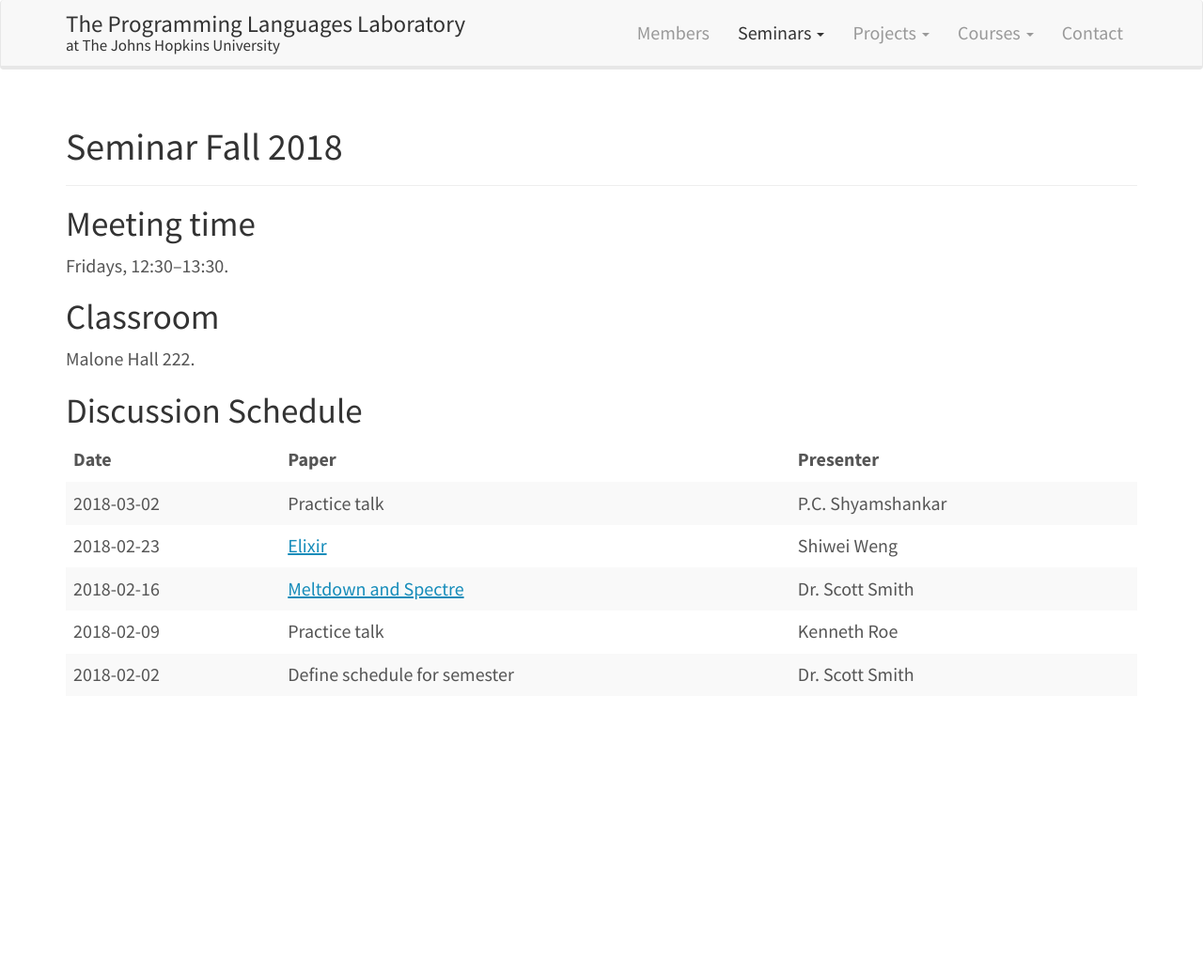
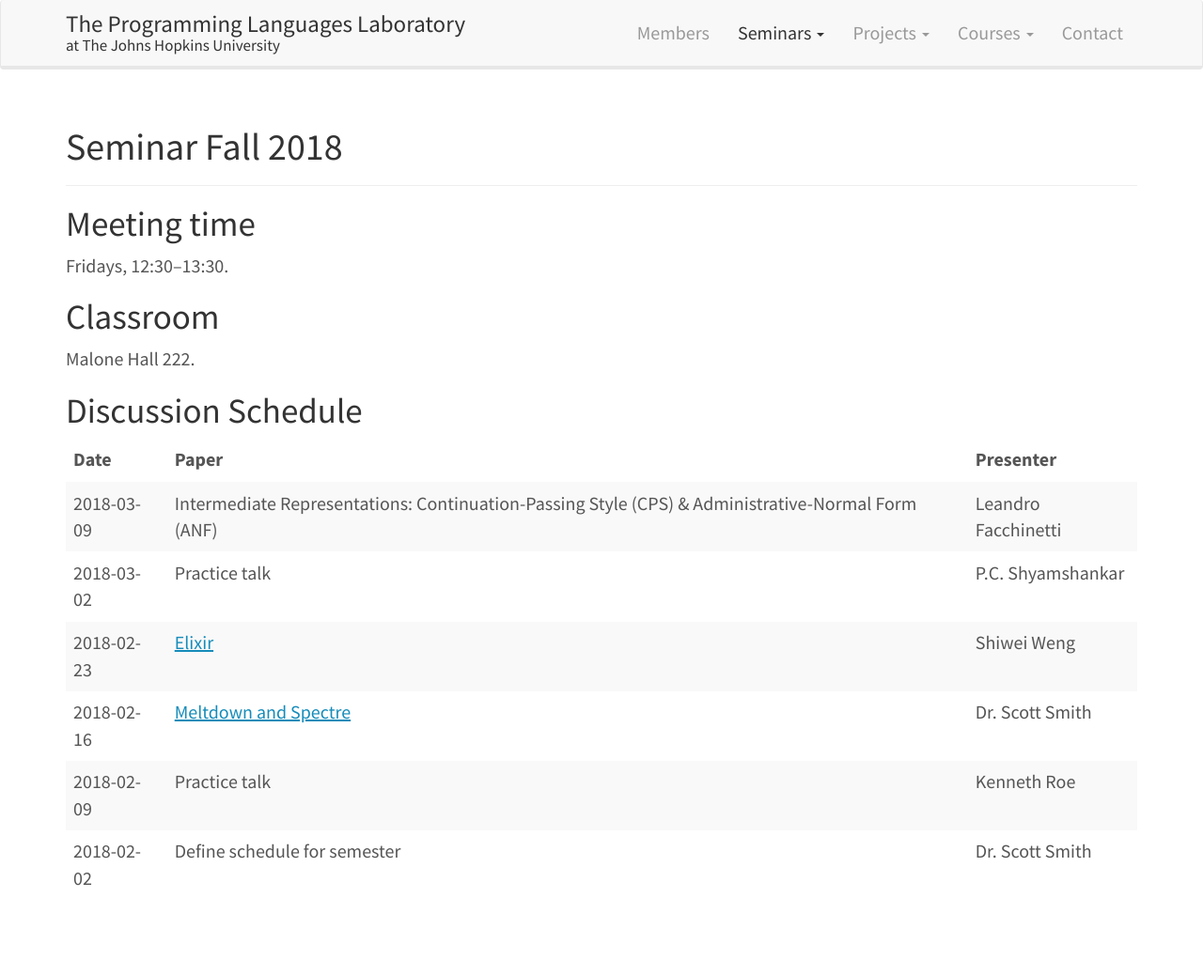
Before and after one commit to JHU-PL-Lab/www-pl-lab, a Jekyll site: the page built from seminars/spring-2018.md, in a window 1280 px wide. Shown: the whole page at 94% size. Built offline with Jekyll 4.4.1, drawn with Linux system fonts in a browser that asks for light colours; before the commit the page ends 900 px from its top, so only the background shows below that.

Commit message:
Add 2018-03-09 seminar

```diff
--- a/seminars/spring-2018.md
+++ b/seminars/spring-2018.md
@@ -18,6 +18,7 @@ Discussion Schedule
 
 |       Date | Paper                                                                                                                                                                                                                                     | Presenter                                               |
 |------------+-------------------------------------------------------------------------------------------------------------------------------------------------------------------------------------------------------------------------------------------+---------------------------------------------------------|
+| 2018-03-09 | Intermediate Representations: Continuation-Passing Style (CPS) & Administrative-Normal Form (ANF)                                                                                                                                         | Leandro Facchinetti                                     |
 | 2018-03-02 | Practice talk                                                                                                                                                                                                                             | P.C. Shyamshankar                                       |
 | 2018-02-23 | [Elixir](https://elixir-lang.org)                                                                                                                                                                                                         | Shiwei Weng                                             |
 | 2018-02-16 | [Meltdown and Spectre](https://meltdownattack.com)                                                                                                                                                                                        | Dr. Scott Smith                                         |
```
